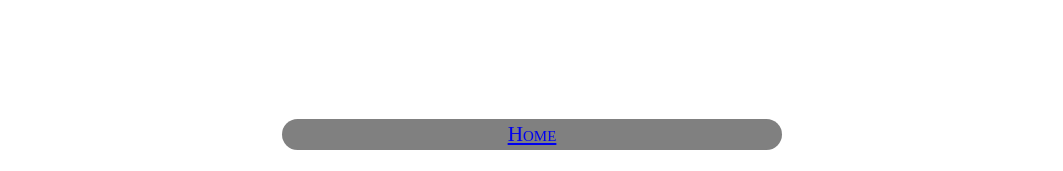
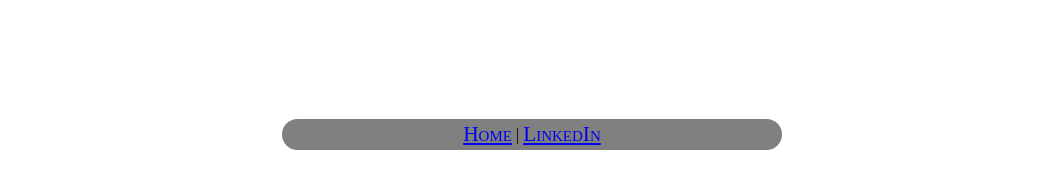
Before and after one commit to parkervandyk/parkervandyk.com, a plain HTML site: page index.html in a window 1280 px wide. Shown: the top 171 px of the page, without its empty margins (108-1171 px from the left). Drawn offline with Linux system fonts and the light colour scheme.

Commit message:
added LinkedIn button

```diff
--- a/index.html
+++ b/index.html
@@ -25,12 +25,12 @@
                             <td>
                                 <div id="button"><a href="index.html">Home</a></div>
                             </td>
-                            <!-- <td>
+                            <td>
                                 <p1> | </p1>
-                            </td> -->
-                            <!-- <td>
-                                <div id="button"><a href="about.html">About Me</a></div>
-                            </td>   -->
+                            </td>
+                            <td>
+                                <div id="button"><a href="https://www.linkedin.com/in/parkervandyk/">LinkedIn</a></div>
+                            </td>
                         </tr>
                           </tbody>
                        </table>
```
